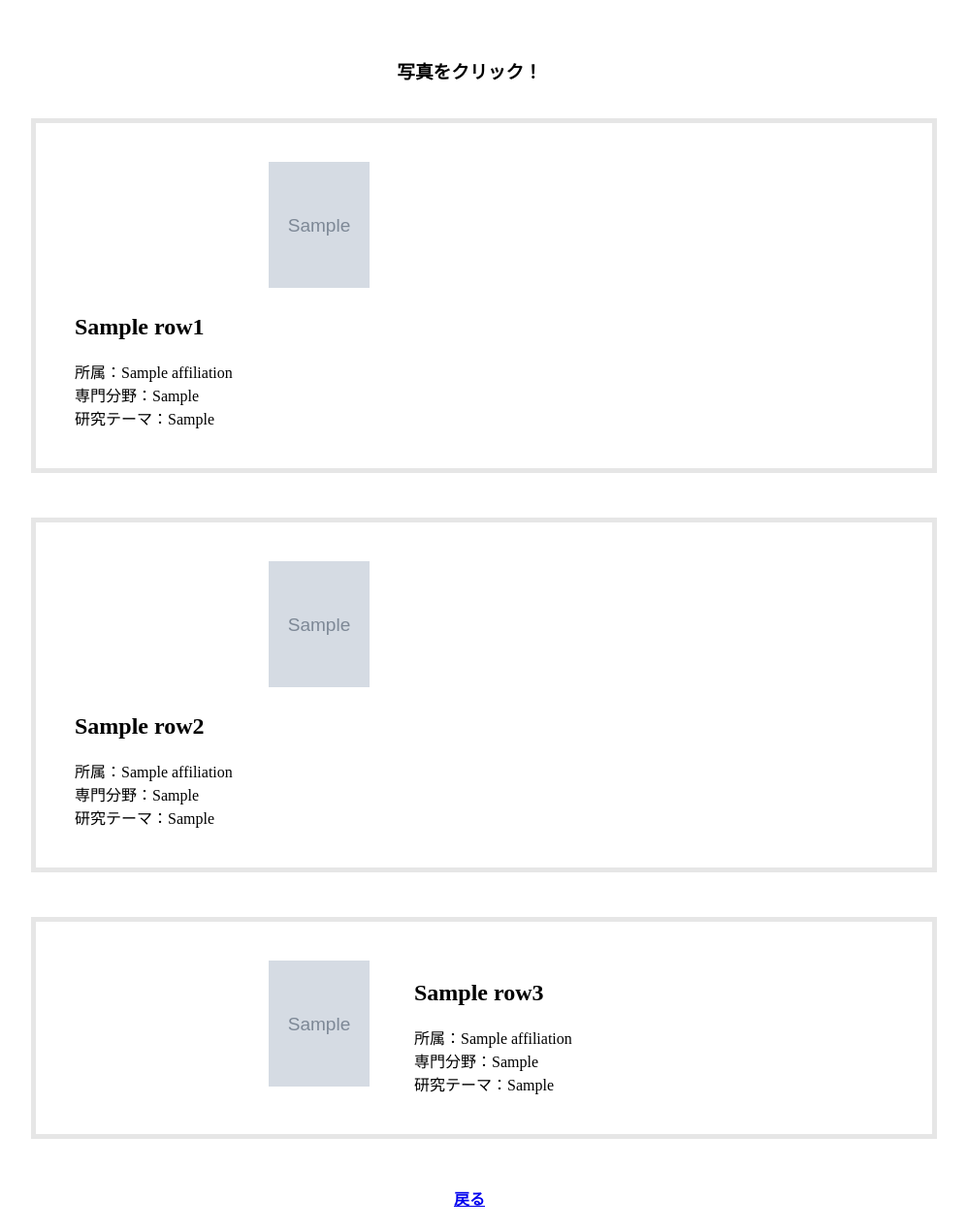
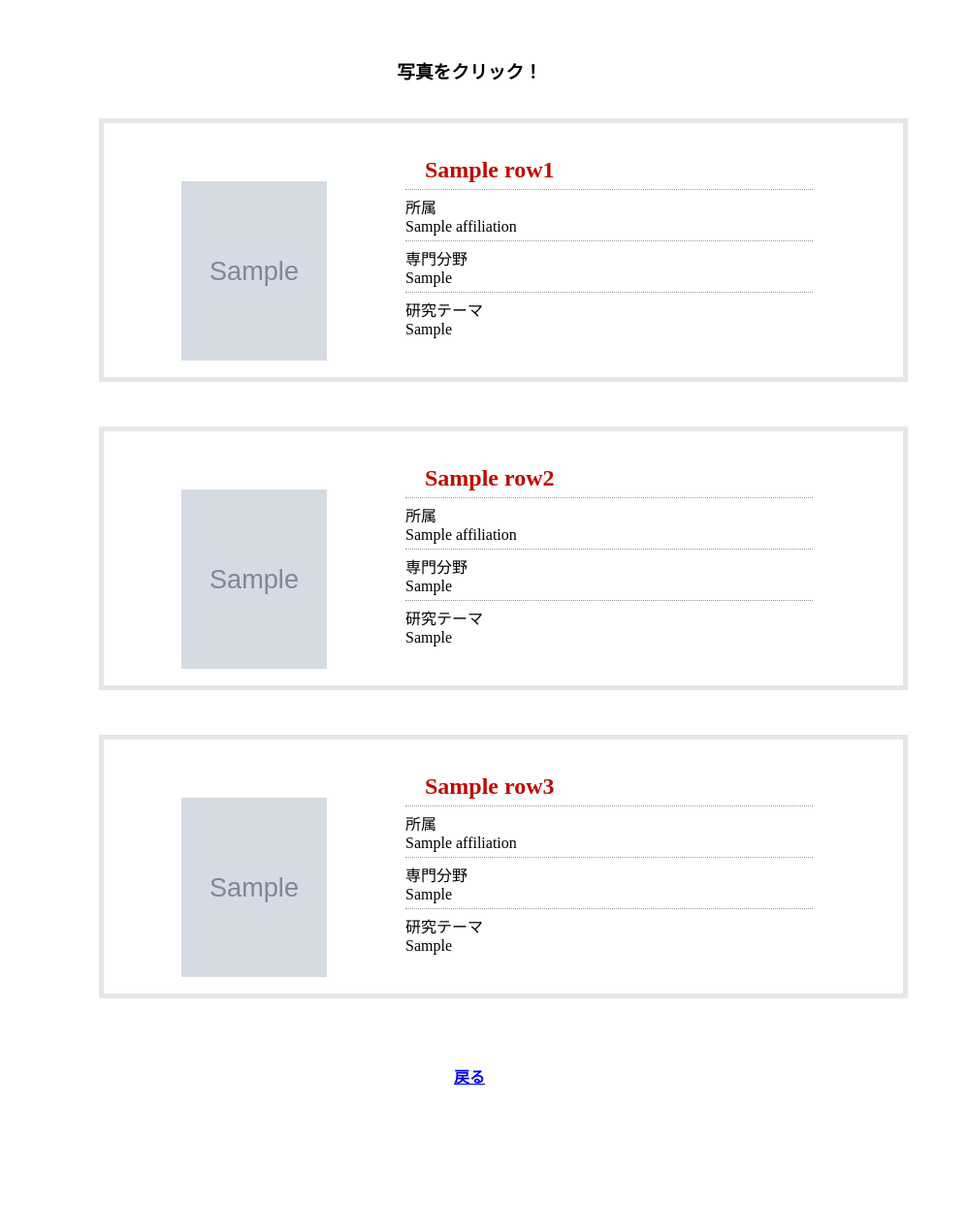
Before and after one commit to Shintaro-Indo/PSI-Lab, a Flask app: template templates/result.html in a window 1280 px wide. Shown: the part 259-1528 px from the top of the page at 97% size, without its empty margins (156-1153 px from the left). After the commit the page ends 1378 px from the top, so only its background shows below. Run offline with Flask 2, Linux system fonts and the light colour scheme; the template is opened without the code that fills it: most values are stand-ins (such as "Sample title", 1, 10 or a date in 2020); grey boxes marked "Sample" are stand-in pictures; parts of the project's set-up code (start-up, migrations or seed data) failed here and were passed over.

Commit message:
resultスタイル変更

```diff
--- a/static/result.css
+++ b/static/result.css
@@ -8,11 +8,13 @@ body{
 }
 .child1 {
   float: left;
-  width: 200px;
-  margin-left: 200px;
+  width: 100px;
+  margin-left: 70px;
+  margin-top: 50px;
 }
 .child2 {
   float: left;
+  margin-left: 1px;
   width: 500px;
   text-align: left;
 }
@@ -70,10 +72,10 @@ text-shadow:5px 5px 10px #888;
 }
 
 .parent{
-	padding:40px;
+	padding:10px;
 	margin-bottom:10px;
-  margin-left: 180px;
-  margin-right: 150px;
+  margin-left: 250px;
+  margin-right: 180px;
 	border:#e6e6e6 5px solid;
 	}
 
@@ -83,15 +85,16 @@ text-shadow:5px 5px 10px #888;
 	width:150px;
 	float:left;
 }
-/*
-.block p.name{
+
+p.name{
 	margin-bottom:5px;
 	font-weight:bold;
 	font-size:1.5em;
 	line-height:1.2;
+  margin-left: 100px;
 	color:#be0b00;
 	}
-
+/*
 .block p.name span{
 	padding-left:5px;
 	font-size:0.7em;
@@ -110,12 +113,12 @@ text-shadow:5px 5px 10px #888;
 	font-weight:bold;
 }*/
 
-/*.block .prof01 dd{
+dd{
 	border-top:#999 1px dotted;
 	padding:5px 0;
 	margin-left:5em;
 }
-
+/*
 .block .prof02{
 	clear:both;
 }
--- a/templates/result.html
+++ b/templates/result.html
@@ -20,13 +20,13 @@
 
     <div class = "parent">
         <div class = "child1">
-            <a href = "{{url1}}" ><img src = "{{img_url1}}"  width="104" height="130"></a>
+            <a href = "{{url1}}" ><img src = "{{img_url1}}"  width="150" height="185"></a>
         </div>
         <div class = "child2">
-            <h2>{{ row1.name}}</h2>
-            所属：{{ row1.affiliation }}<br>
-            専門分野：{{ row1.specialized_field }}<br>
-            研究テーマ：{{ row1.research_theme }}<br>
+            <p class = "name">{{ row1.name}}</p>
+            <dd>所属<br>{{ row1.affiliation }}<br></dd>
+            <dd>専門分野<br>{{ row1.specialized_field }}<br></dd>
+            <dd>研究テーマ<br>{{ row1.research_theme }}<br></dd>
         </div>
     </div>
     <br>
@@ -35,13 +35,13 @@
 
     <div class = "parent">
         <div class = "child1">
-            <a href = "{{url2}}" ><img src = "{{img_url2}}"  width="104" height="130"></a>
+            <a href = "{{url2}}" ><img src = "{{img_url2}}"  width="150" height="185"></a>
         </div>
         <div class = "child2">
-            <h2>{{ row2.name}}</h2>
-            所属：{{ row2.affiliation }}<br>
-            専門分野：{{ row2.specialized_field }}<br>
-            研究テーマ：{{ row2.research_theme }}<br>
+            <p class ="name">{{ row2.name}}</p>
+            <dd>所属<br>{{ row2.affiliation }}<br></dd>
+            <dd>専門分野<br>{{ row2.specialized_field }}<br></dd>
+            <dd>研究テーマ<br>{{ row2.research_theme }}<br></dd>
         </div>
     </div>
     <br>
@@ -50,15 +50,16 @@
 
     <div class = "parent">
         <div class = "child1">
-            <a href = "{{url3}}" ><img src = "{{img_url3}}"  width="104" height="130"></a>
+            <a href = "{{url3}}" ><img src = "{{img_url3}}"  width="150" height="185"></a>
         </div>
-        <div class = "child3">
-            <h2>{{ row3.name}}</h2>
-            所属：{{ row3.affiliation }}<br>
-            専門分野：{{ row3.specialized_field }}<br>
-            研究テーマ：{{ row3.research_theme }}<br>
+        <div class = "child2">
+            <p class="name">{{ row3.name}}</p>
+            <dd>所属<br>{{ row3.affiliation }}<br></dd>
+            <dd>専門分野<br>{{ row3.specialized_field }}<br></dd>
+            <dd>研究テーマ<br>{{ row3.research_theme }}<br></dd>
         </div>
     </div>
+    <br>
     <br>
 
     <h4><a href="{{ url_for('index') }}">戻る</a></h4>
```
